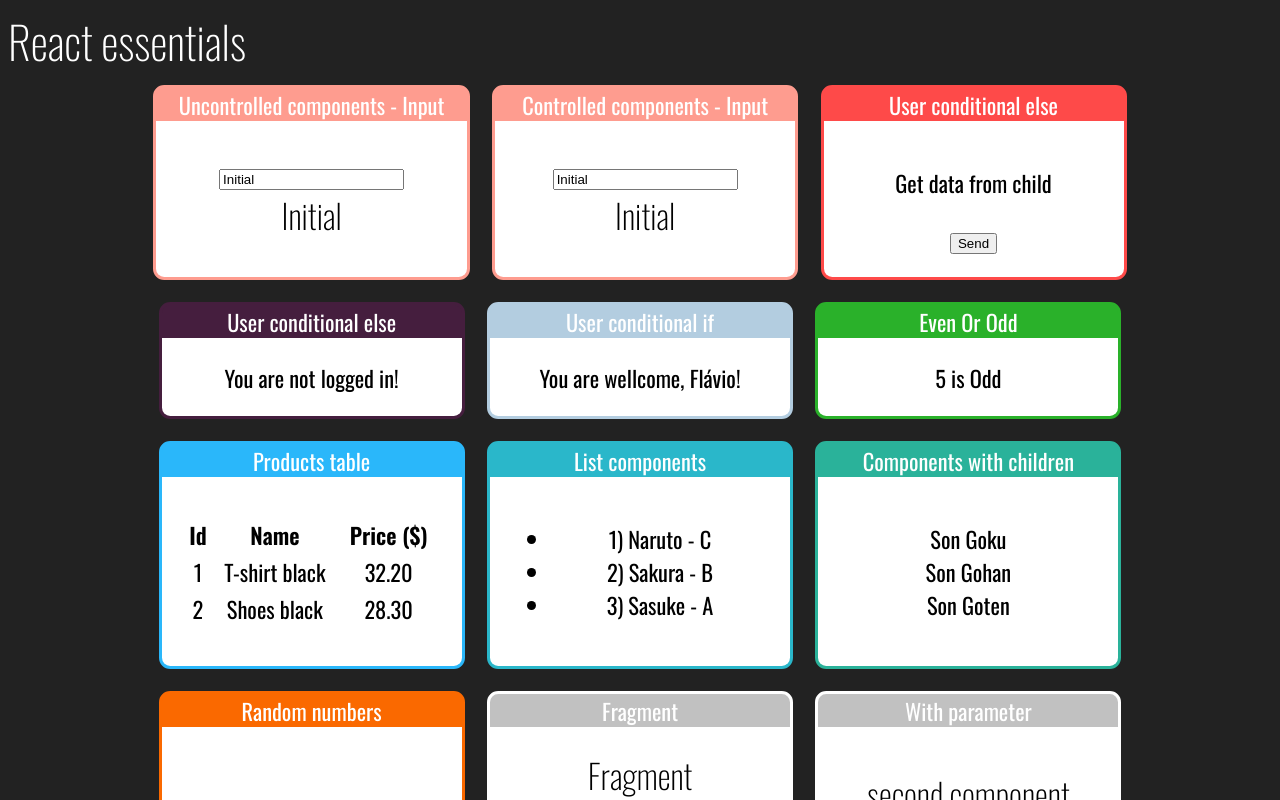
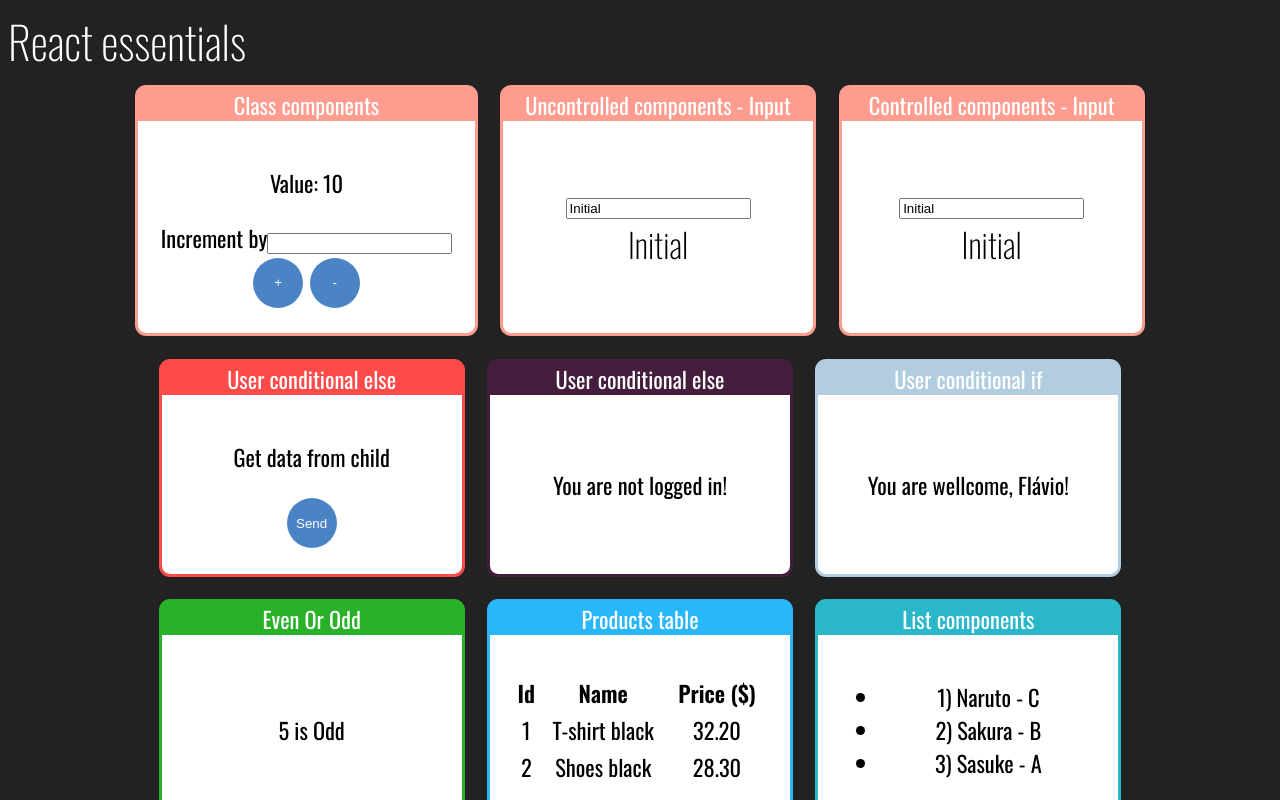
Before and after one commit to FlavioRoberto/fundamentos-react, a React (Create React App) app: page / in a window 1280 px wide. Shown: the top 800 px of the page. Built offline with nearby package versions, Linux system fonts and the light colour scheme.

Commit message:
feat: ensure counter component

```diff
--- a/src/App.jsx
+++ b/src/App.jsx
@@ -15,11 +15,17 @@ import UserInfo from './components/conditionals/UserInfo';
 import ToChild from './components/comunication/ToChild';
 import InputControled from './components/Forms/InputControlled';
 import InputUncontroled from './components/Forms/InputUncontrolled';
+import { Counter } from './components/counter/Counter';
 
 const App = () => (
     <div id='app'>
         <h1>React essentials</h1>
         <div className='content'>
+
+            <Card title="Class components" color="#fe9c8f">
+                <Counter initialNumber={10} incrementBy={10} />
+            </Card>
+
             <Card title="Uncontrolled components - Input" color="#fe9c8f">
                 <InputUncontroled />
             </Card>
--- /dev/null
+++ b/src/components/counter/Counter.css
@@ -0,0 +1,10 @@
+button {
+    color: white;
+    background-color: rgb(74, 132, 197);
+    border: none;
+    border-radius: 100%;
+    height: 50px;
+    width: 50px;
+    margin: .25em;
+    text-align: center;
+}
--- /dev/null
+++ b/src/components/counter/Counter.jsx
@@ -0,0 +1,42 @@
+import { Component } from "react";
+import './Counter.css';
+import CounterButton from "./CounterButton";
+import CounterDisplay from "./CounterDisplay";
+import CounterForm from "./CounterForm";
+
+const DEFAULT_INCREMENTATION = 1;
+
+export class Counter extends Component {
+    state = {
+        number: this.props.initialNumber ?? 0,
+        incrementBy: this.props.incrementBy ?? DEFAULT_INCREMENTATION
+    }
+
+    count = () => {
+        this.setState({
+            number: this.state.number + this.state.incrementBy
+        });
+    }
+
+    unCount = () => {
+        this.setState({
+            number: this.state.number - this.state.incrementBy
+        });
+    }
+
+    setIncrementValue = (e) => {
+        const value = e || DEFAULT_INCREMENTATION;
+        this.setState({
+            incrementBy: value
+        })
+    }
+
+    render() {
+        return <div>
+            <CounterDisplay value={this.state.number} />
+            <CounterForm setIncrementValue={this.setIncrementValue} />
+            <CounterButton count={this.count} unCount={this.unCount} />
+        </div>
+    }
+
+}
--- /dev/null
+++ b/src/components/counter/CounterButton.jsx
@@ -0,0 +1,8 @@
+const CounterButton = props => {
+    return <>
+        <button onClick={props.count}>+</button>
+        <button onClick={props.unCount}>-</button>
+    </>
+};
+
+export default CounterButton;
--- /dev/null
+++ b/src/components/counter/CounterDisplay.jsx
@@ -0,0 +1,5 @@
+const CounterDisplay = props => {
+    return <p> Value: {props.value}</p>
+}
+
+export default CounterDisplay;
--- /dev/null
+++ b/src/components/counter/CounterForm.jsx
@@ -0,0 +1,8 @@
+const CounterForm = props => {
+    return <div>
+        <label>Increment by</label>
+        <input onChange={e => props.setIncrementValue(Number(e.target.value))}></input>
+    </div>
+}
+
+export default CounterForm;
```
